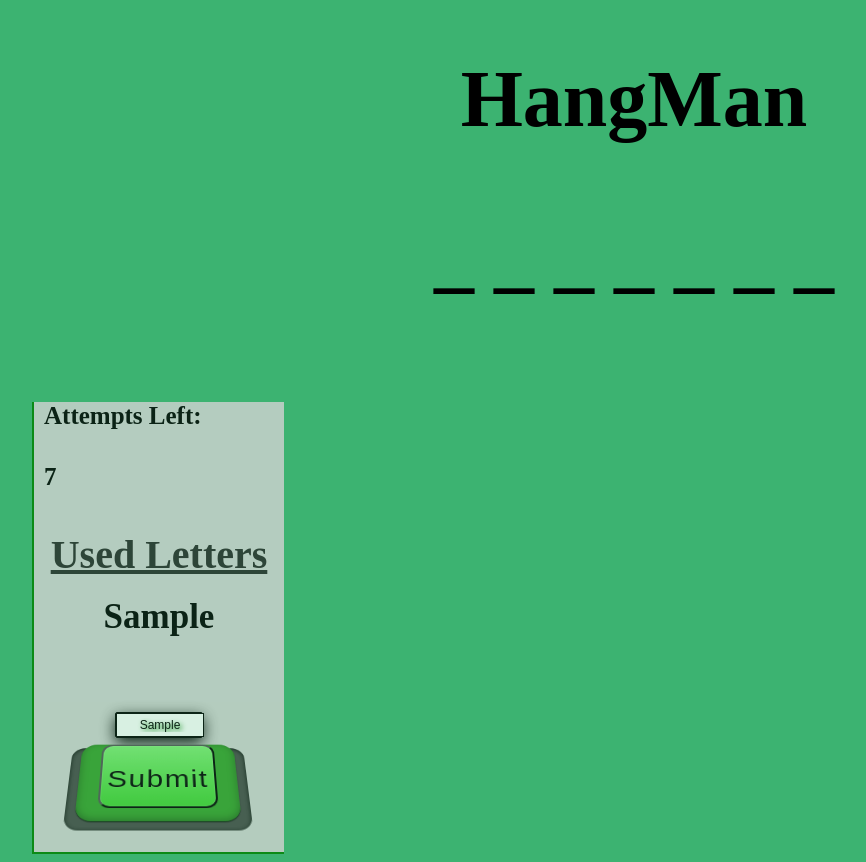
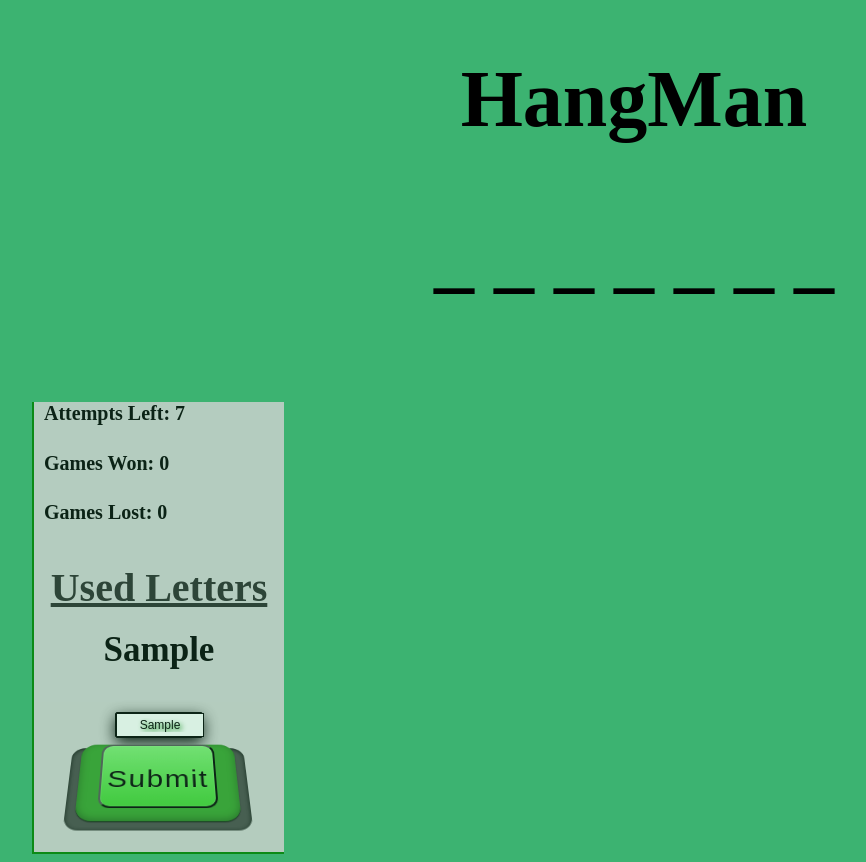
Before and after one commit to jaredkranzler/new-potential-project1, a plain HTML site: page index.html in a window 1280 px wide. Both pictures are taken after typing "Sample" into the empty fields and a click on the button "Submit". Shown: the whole page, without its empty margins (6-872 px from the left). Drawn offline with nearby package versions, Linux system fonts and the light colour scheme.

Commit message:
disable alert window on win

```diff
--- a/css/style.css
+++ b/css/style.css
@@ -6,7 +6,9 @@ h1 {
   display: flex;
   justify-content: center
 }
-
+#attempts {
+  size: 10px;
+}
 .container{
   background: lightgrey;
   height:300px;
@@ -28,10 +30,11 @@ h2{
   font-size: 35px;
 }
 h4{
-  font-size: 25px;
+  font-size: 20px;
   display: flex;
   justify-content: flex-start;
   margin-left: 10px;
+  margin-bottom: 5px;
 }
 #blankSpace{
   font-size: 80px;
--- a/index.html
+++ b/index.html
@@ -18,8 +18,9 @@
 
 <div class="container">
 
-  <h4>Attempts Left:<h4 id="attempts"></h4>
-  </h4>
+ <h4 id="attempts">Attempts Left: 8</h4>
+<h4 id="wins">Games Won: </h4>
+<h4 id="losses">Games Won: </h4>
 
   <h3>
     Used Letters
--- a/js/app.js
+++ b/js/app.js
@@ -44,6 +44,8 @@ const game = {
 
   usedLetters: [],
   guessesLeft: 8,
+  wins: 0,
+  losses: 0,
 
 
   //see if letter user guessd is in the word
@@ -77,6 +79,8 @@ const game = {
         console.log(win)
         if (win === word.currentWord){
           alert('you fucking genius!')
+          alert = function() {};
+          this.wins += 1
 
         }
       }
@@ -84,6 +88,7 @@ const game = {
       if (false === correctLetter){
         // subtract score
         this.guessesLeft -= 1;
+
       }
 
       console.log(correctLetter)
@@ -93,6 +98,8 @@ const game = {
 
       if (this.guessesLeft === 0){
         alert("You suck at Hangman, maybe learn how to spell!")
+        this.losses += 1
+
       }
 
       // push letter to used letters
@@ -107,7 +114,9 @@ const game = {
   },
 
   updateLetterBox(){
-    $('#attempts').text(game.guessesLeft)
+    $('#attempts').text("Attempts Left: " + this.guessesLeft)
+    $('#wins').text("Games Won: " + this.wins)
+    $('#losses').text("Games Lost: " + this.losses)
     $('#usedLetter').text(" " + this.usedLetters + " ") // note: usedLetters is an ARRAY
 
     // TODO: once you have guesses remaining going down for every guess,
```
